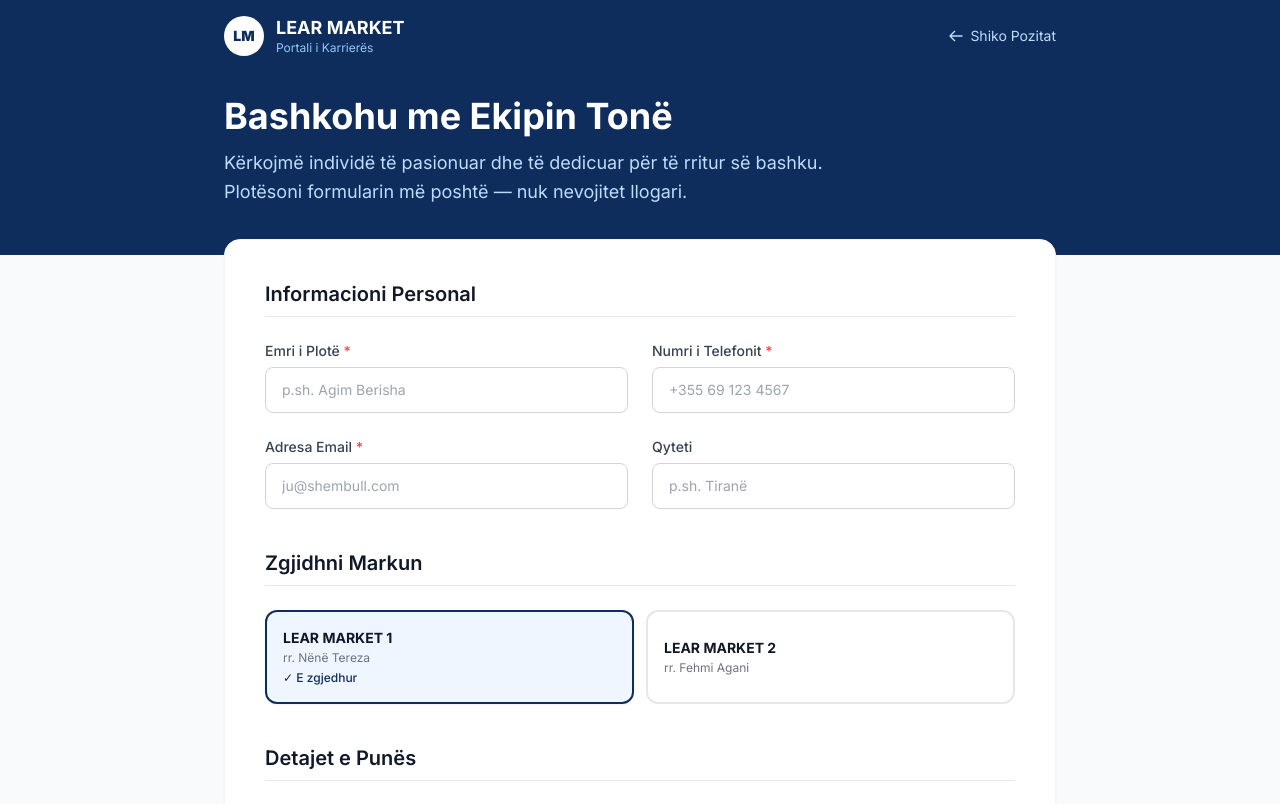
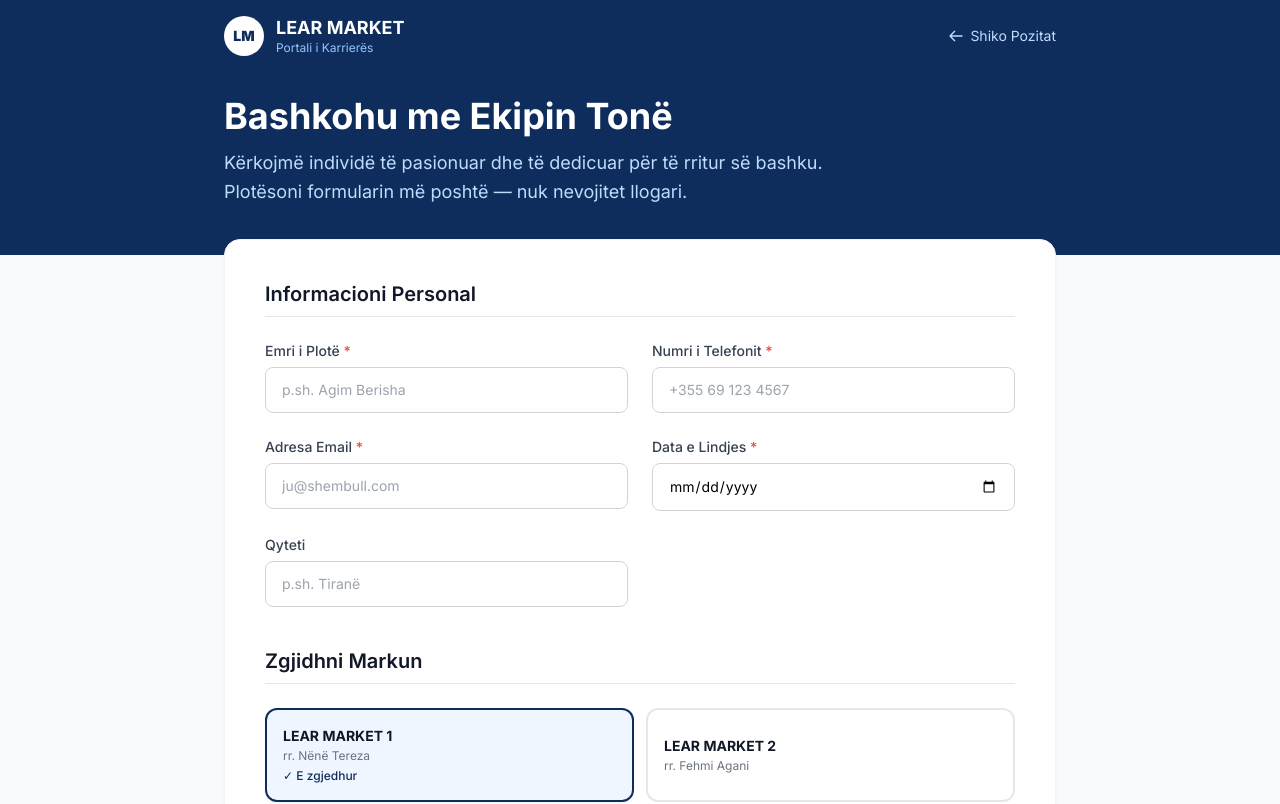
Before and after one commit to albaanisufi-lgtm/Lear-Market-Jobs, a Next.js app: page /apply in a window 1280 px wide. Shown: the top 804 px of the page. Built offline with nearby package versions, Linux system fonts and the light colour scheme; no server answers; the database is empty.

Commit message:
feat: add required date_of_birth field to application form

```diff
--- a/app/api/submit-application/route.ts
+++ b/app/api/submit-application/route.ts
@@ -60,6 +60,7 @@ export async function POST(req: NextRequest) {
     full_name: string;
     phone: string;
     email: string;
+    date_of_birth: string;
     city: string | null;
     position: string;
     location: string;
@@ -84,6 +85,7 @@ export async function POST(req: NextRequest) {
     !applicationData.full_name?.trim() ||
     !applicationData.phone?.trim() ||
     !applicationData.email?.trim() ||
+    !applicationData.date_of_birth ||
     !applicationData.position?.trim() ||
     !applicationData.profile_image_url ||
     !applicationData.cv_file_url
--- a/components/ApplicationForm.tsx
+++ b/components/ApplicationForm.tsx
@@ -20,6 +20,7 @@ interface FormData {
   full_name: string;
   phone: string;
   email: string;
+  date_of_birth: string;
   city: string;
   position: string;
   location: MarketLocation;
@@ -32,6 +33,7 @@ interface FormErrors {
   full_name?: string;
   phone?: string;
   email?: string;
+  date_of_birth?: string;
   position?: string;
   profile_image?: string;
   cv_file?: string;
@@ -41,6 +43,7 @@ const INITIAL_FORM: FormData = {
   full_name: '',
   phone: '',
   email: '',
+  date_of_birth: '',
   city: '',
   position: '',
   location: 'LEAR MARKET 1',
@@ -195,6 +198,20 @@ export default function ApplicationForm() {
       valid = false;
     }
 
+    if (!formData.date_of_birth) {
+      newErrors.date_of_birth = 'Data e lindjes është e detyrueshme.';
+      valid = false;
+    } else {
+      const dob = new Date(formData.date_of_birth);
+      const today = new Date();
+      const age = today.getFullYear() - dob.getFullYear() -
+        (today < new Date(today.getFullYear(), dob.getMonth(), dob.getDate()) ? 1 : 0);
+      if (age < 16 || age > 80) {
+        newErrors.date_of_birth = 'Mosha duhet të jetë ndërmjet 16 dhe 80 vjeç.';
+        valid = false;
+      }
+    }
+
     if (!formData.position) {
       newErrors.position = 'Ju lutem zgjidhni një pozicion.';
       valid = false;
@@ -274,6 +291,7 @@ export default function ApplicationForm() {
           full_name: formData.full_name.trim(),
           phone: formData.phone.trim(),
           email: formData.email.trim().toLowerCase(),
+          date_of_birth: formData.date_of_birth,
           city: formData.city.trim() || null,
           position: formData.position,
           location: formData.location,
@@ -435,6 +453,33 @@ export default function ApplicationForm() {
             />
             {errors.email && (
               <p className="mt-1.5 text-sm text-red-600">{errors.email}</p>
+            )}
+          </div>
+
+          {/* Date of Birth */}
+          <div>
+            <label
+              htmlFor="date_of_birth"
+              className="block text-sm font-medium text-gray-700 mb-1.5"
+            >
+              Data e Lindjes <span className="text-red-500">*</span>
+            </label>
+            <input
+              id="date_of_birth"
+              name="date_of_birth"
+              type="date"
+              value={formData.date_of_birth}
+              onChange={handleChange}
+              max={new Date(new Date().setFullYear(new Date().getFullYear() - 16)).toISOString().split('T')[0]}
+              min={new Date(new Date().setFullYear(new Date().getFullYear() - 80)).toISOString().split('T')[0]}
+              className={`w-full px-4 py-3 rounded-lg border text-sm transition focus:outline-none focus:ring-2 focus:ring-blue-500 focus:border-transparent ${
+                errors.date_of_birth
+                  ? 'border-red-400 bg-red-50'
+                  : 'border-gray-300'
+              }`}
+            />
+            {errors.date_of_birth && (
+              <p className="mt-1.5 text-sm text-red-600">{errors.date_of_birth}</p>
             )}
           </div>
 
--- a/components/ApplicationModal.tsx
+++ b/components/ApplicationModal.tsx
@@ -178,6 +178,7 @@ export default function ApplicationModal({
             {[
               { label: 'Email', value: application.email },
               { label: 'Telefon', value: application.phone },
+              { label: 'Datëlindje', value: application.date_of_birth ? new Date(application.date_of_birth).toLocaleDateString('sq-AL', { day: '2-digit', month: 'long', year: 'numeric' }) : '—' },
               { label: 'Lokacioni', value: application.location ?? '—' },
               { label: 'Qyteti', value: application.city ?? '—' },
               {
--- a/lib/types.ts
+++ b/lib/types.ts
@@ -20,6 +20,7 @@ export interface JobApplication {
   full_name: string;
   phone: string;
   email: string;
+  date_of_birth: string | null;
   city: string | null;
   position: string;
   location: MarketLocation;
```
Also changed, not shown: 1 other file (tests, documents, lock files or other folders).
